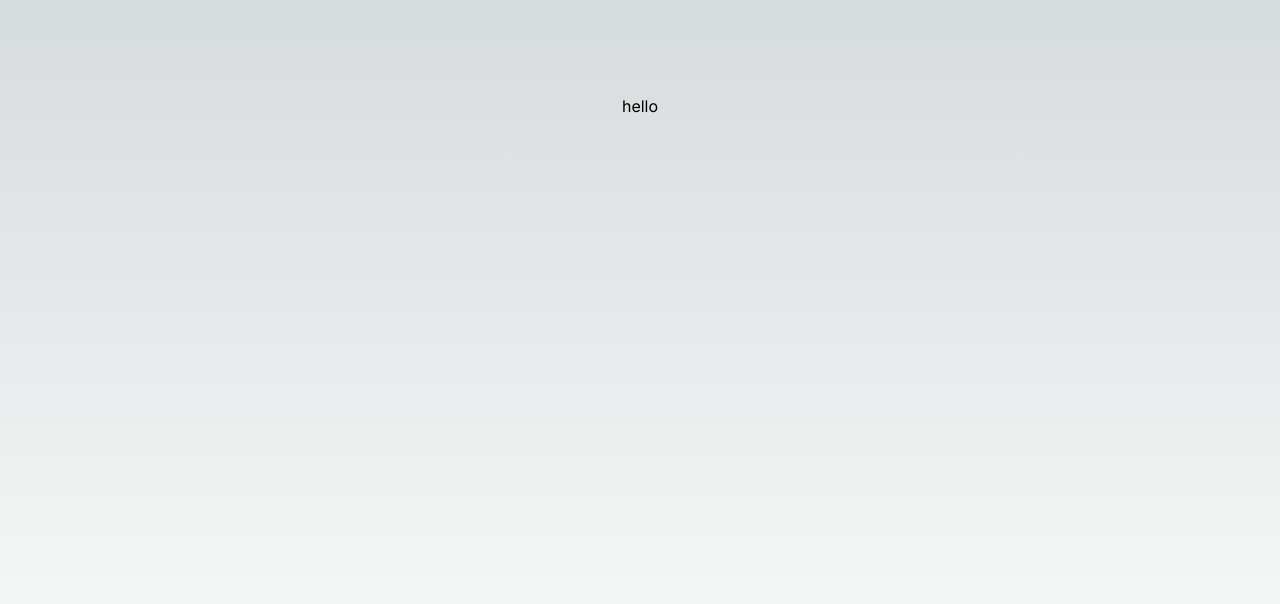
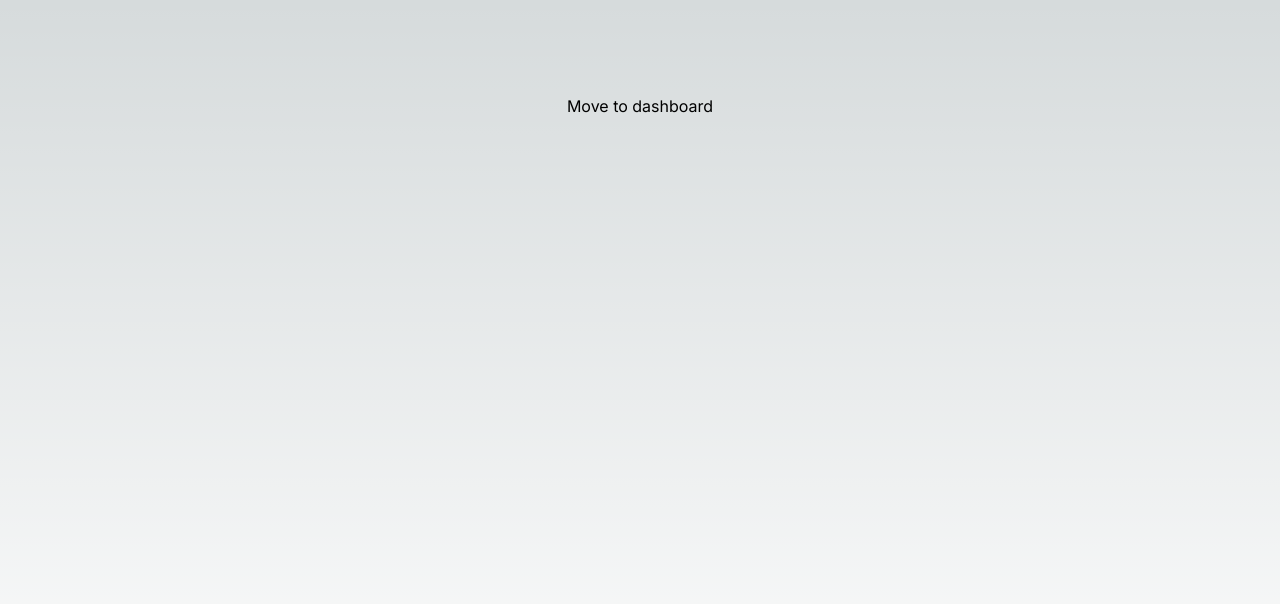
Before and after one commit to dikshajaggi/nextjs_practice, a Next.js app: page / in a window 1280 px wide. Shown: the top 604 px of the page. Built offline with nearby package versions, Linux system fonts and the light colour scheme.

Commit message:
linking in nextjs

```diff
--- a/src/app/dashboard/layout.js
+++ b/src/app/dashboard/layout.js
@@ -1,3 +1,4 @@
+import Link from 'next/link'
 import React from 'react'
 
 const layout = ({children}) => {
@@ -6,10 +7,11 @@ const layout = ({children}) => {
         <nav style={{display: "flex", justifyContent: "space-between", backgroundColor: "pink", height: "40px"}}>
             <span style={{marginLeft: "10px"}}>Logo</span>
             <div style={{display: "flex", justifyContent: "space-evenly", width: "60%"}}>
-                <span>Home</span>
+                <Link href ="/">Home</Link>
                 <span>Login</span>
                 <span>About</span>
                 <span>Contact</span>
+                <Link href ="/dashboard/settings">Settings</Link>
             </div>
         </nav>
       {children}
--- a/src/app/page.js
+++ b/src/app/page.js
@@ -1,10 +1,11 @@
 import Image from "next/image";
 import styles from "./page.module.css";
+import Link from "next/link";
 
 export default function Home() {
   return (
     <main className={styles.main}>
-    hello
+    <Link href="/dashboard">Move to dashboard</Link>
     </main>
   );
 }
```
